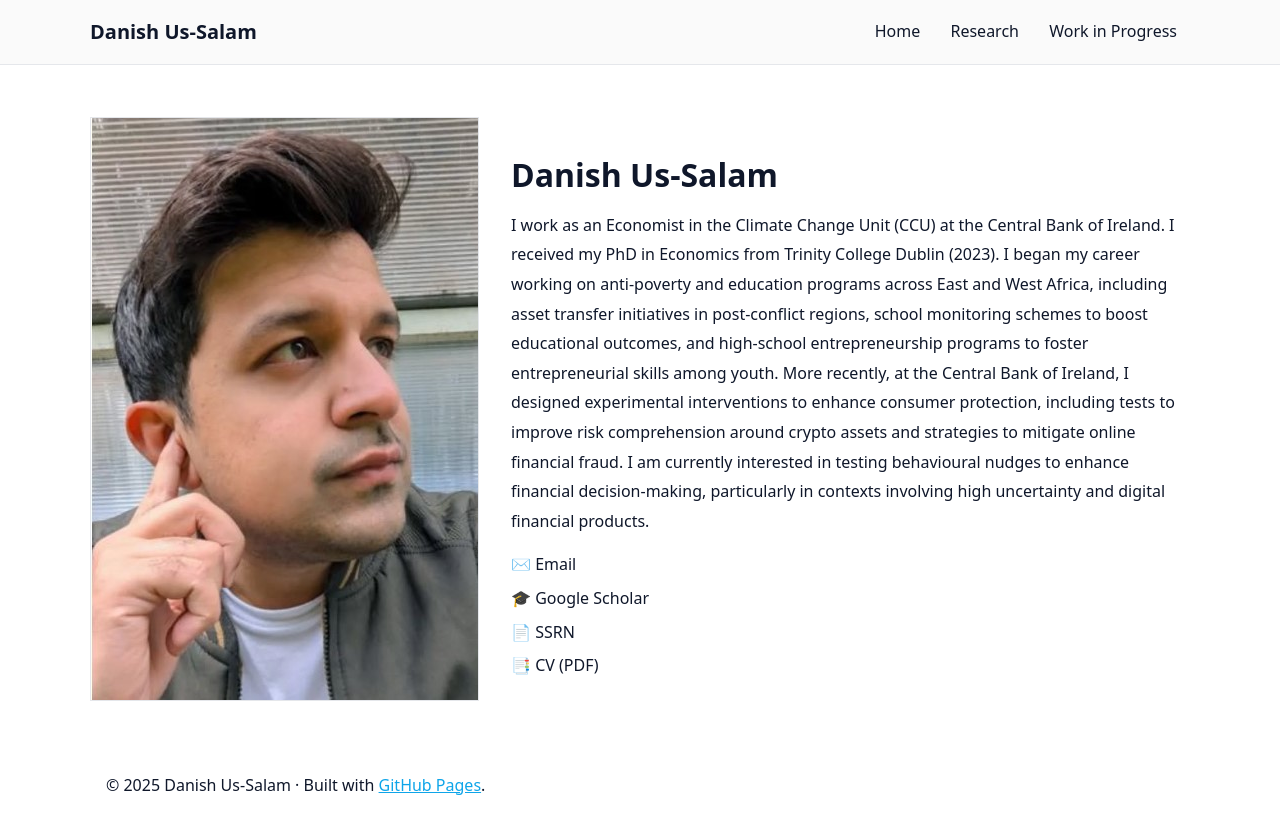
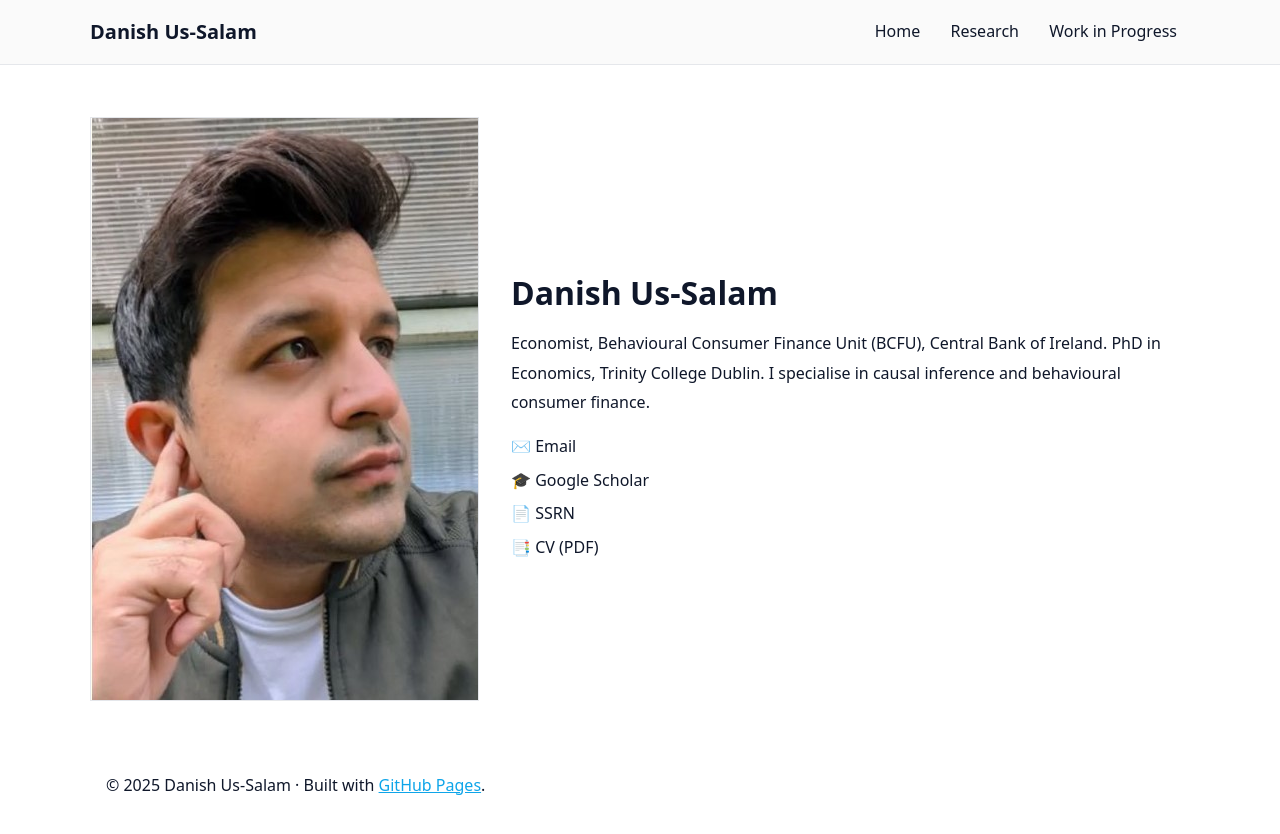
Before and after one commit to danishussalam/danishussalam.github.io, a Jekyll site: the page built from index.md, in a window 1280 px wide. Shown: the top 834 px of the page. Built offline with Jekyll 4.4.1, drawn with Linux system fonts in a browser that asks for light colours.

Commit message:
Update index.md

```diff
--- a/index.md
+++ b/index.md
@@ -5,12 +5,13 @@ title: "Home"
 
 <div class="about-section">
   <div class="profile-pic">
-    <img src="{{ 'assets/profile3.jpg' | relative_url }}" alt="Danish Us-Salam">
+    <img src="/assets/profile3.jpg" alt="Danish Us-Salam" />
   </div>
   <div class="bio">
     <h1>Danish Us-Salam</h1>
     <p>
-      I work as an Economist in the Climate Change Unit (CCU) at the Central Bank of Ireland. I received my PhD in Economics from Trinity College Dublin (2023). I began my career working on anti-poverty and education programs across East and West Africa, including asset transfer initiatives in post-conflict regions, school monitoring schemes to boost educational outcomes, and high-school entrepreneurship programs to foster entrepreneurial skills among youth. More recently, at the Central Bank of Ireland, I designed experimental interventions to enhance consumer protection, including tests to improve risk comprehension around crypto assets and strategies to mitigate online financial fraud. I am currently interested in testing behavioural nudges to enhance financial decision-making, particularly in contexts involving high uncertainty and digital financial products.
+      Economist, Behavioural Consumer Finance Unit (BCFU), Central Bank of Ireland.
+      PhD in Economics, Trinity College Dublin. I specialise in causal inference and behavioural consumer finance.
     </p>
 
     <ul class="contact-icons">
```
